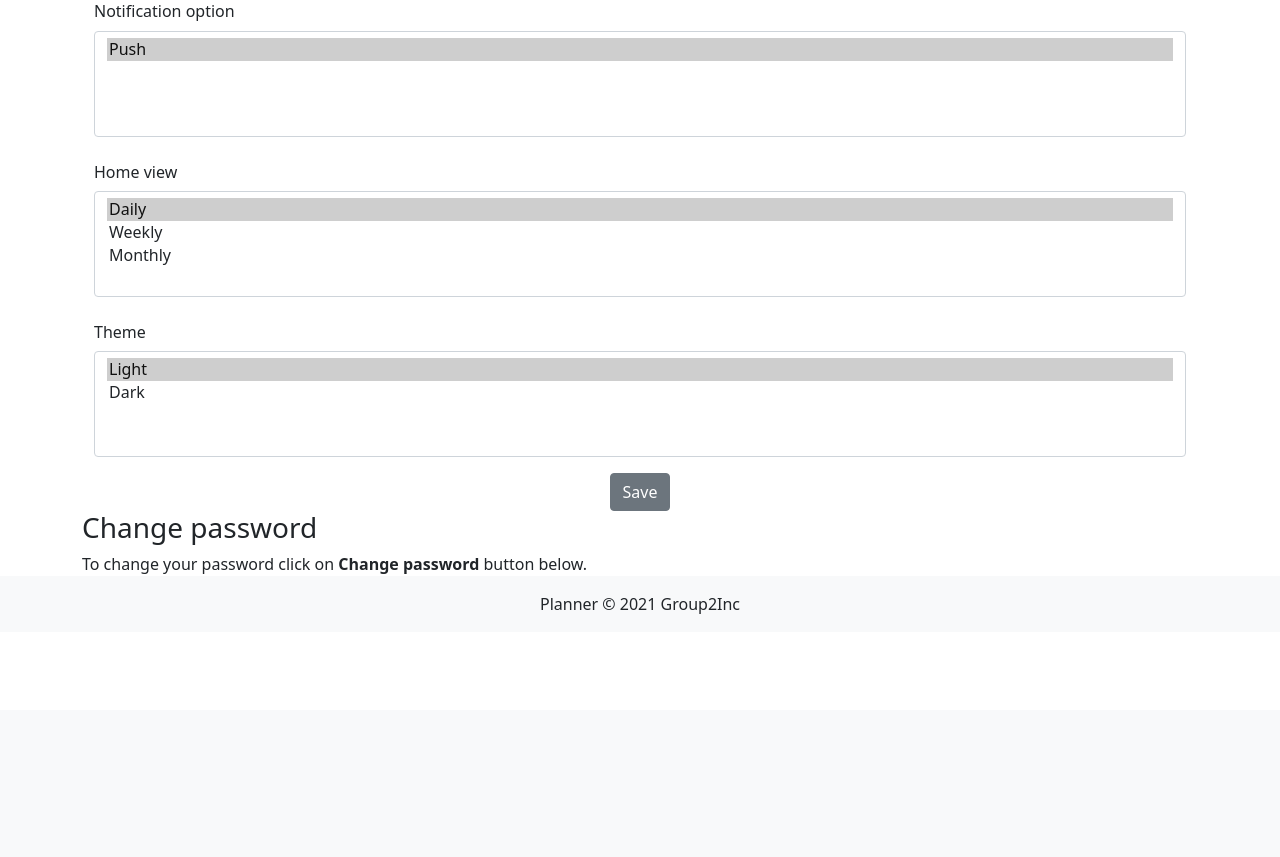
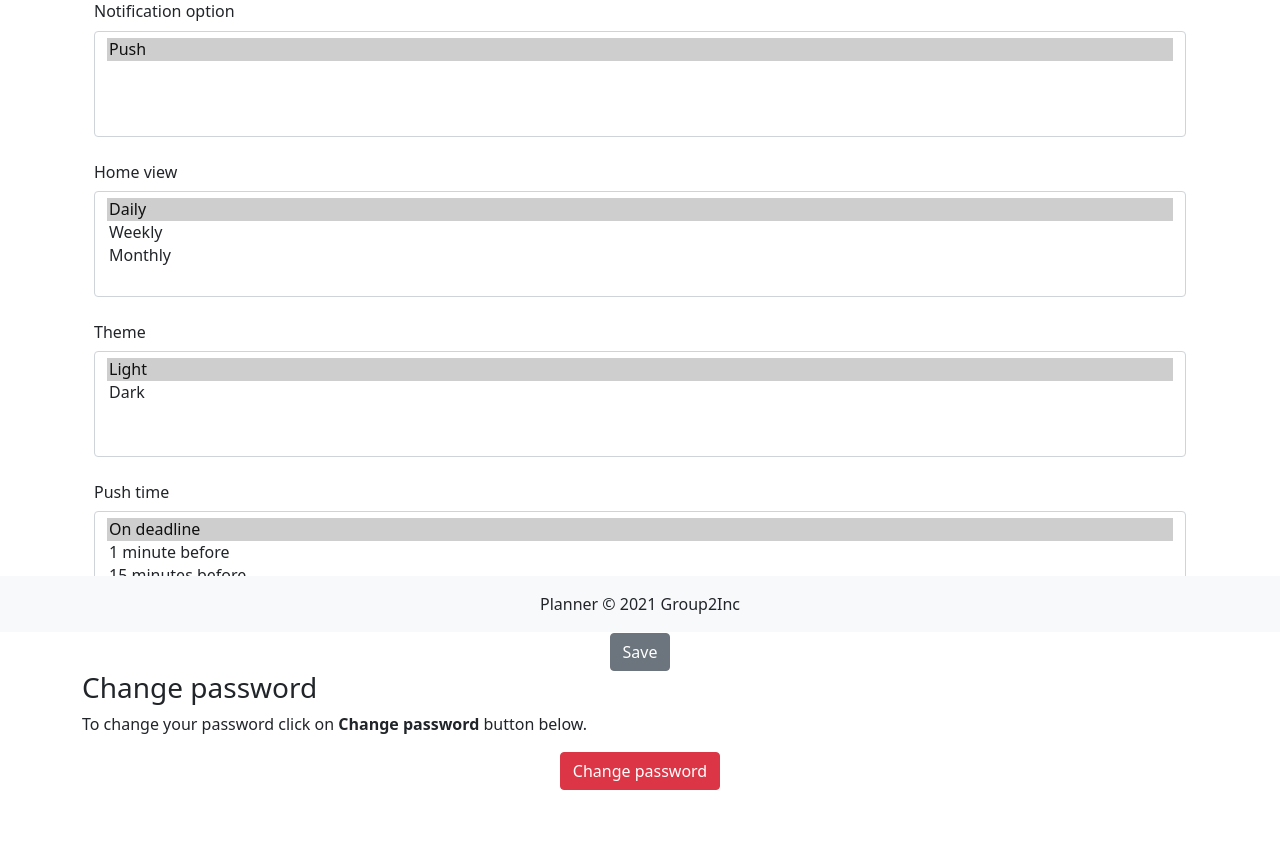
Before and after one commit to Julia-321/Planner, a Django app: page /accounts/settings/ in a window 1280 px wide. Shown: the part 168-1025 px from the top of the page. Before the commit the page ends 782 px from the top, so only its background shows below. Run offline with Django 3.2, Linux system fonts and the light colour scheme; a user stored in the database is signed in; tables that the repository leaves empty hold one stand-in row (values such as "Sample post"); data that the repository does not hold is empty; some libraries are stand-ins or nearby versions.

Commit message:
added push time settings

```diff
--- a/accounts/forms.py
+++ b/accounts/forms.py
@@ -6,4 +6,4 @@ class SettingsForm(forms.ModelForm):
 
     class Meta:
         model = Profile
-        fields = ('notification_option', 'home_view', 'theme')
+        fields = ('notification_option', 'home_view', 'theme', 'push_time')
--- a/accounts/services.py
+++ b/accounts/services.py
@@ -10,5 +10,6 @@ def apply_changes(request, form: SettingsForm):
     profile.notification_option = cd['notification_option']
     profile.home_view = cd['home_view']
     profile.theme = cd['theme']
+    profile.push_time = cd['push_time']
 
     profile.save()
--- a/accounts/views.py
+++ b/accounts/views.py
@@ -20,6 +20,7 @@ class SettingsView(View):
             'notification_option': self.request.user.profile.notification_option,
             'home_view': self.request.user.profile.home_view,
             'theme': self.request.user.profile.theme,
+            'push_time': self.request.user.profile.push_time,
         }
         print(context)
         return render(self.request, 'accounts/settings.html', context=context)
@@ -35,6 +36,7 @@ class SettingsView(View):
             'notification_option': self.request.user.profile.notification_option,
             'home_view': self.request.user.profile.home_view,
             'theme': self.request.user.profile.theme,
+            'push_time': self.request.user.profile.push_time,
         }
 
         return render(self.request, 'accounts/settings.html', context=context)
--- a/tasks/views.py
+++ b/tasks/views.py
@@ -229,7 +229,6 @@ class PushView(LoginRequiredMixin, View):
                                                                                       date + timezone.timedelta(
                                                                                           minutes=1)
                                                                                       + er_time]).last())
-        print(data)
 
         # data = Task.objects.values('name', 'description', 'deadline').last()
         # data['deadline'] = data['deadline'].strftime("%H:%M")
--- a/templates/accounts/settings.html
+++ b/templates/accounts/settings.html
@@ -55,6 +55,17 @@
                     </select>
                 </div>
 
+                <div class="mb-3">
+                    <label for="id_push_time" class="col-sm-2 col-form-label">Push time</label>
+                    <select class="form-select" name='push_time' id="id_push_time" multiple>
+                        <option {% if push_time == 1 %} selected {% endif %} value="1"> On deadline </option>
+                        <option {% if push_time == 4 %} selected {% endif %} value="4"> 1 minute before </option>
+                        <option {% if push_time == 2 %} selected {% endif %} value="2"> 15 minutes before </option>
+                        <option {% if push_time == 3 %} selected {% endif %} value="3"> 1 hour before  </option>
+
+                    </select>
+                </div>
+
                 <div class="text-center">
                     <input type="submit" class="btn btn-secondary" value="Save">
                 </div>
```
